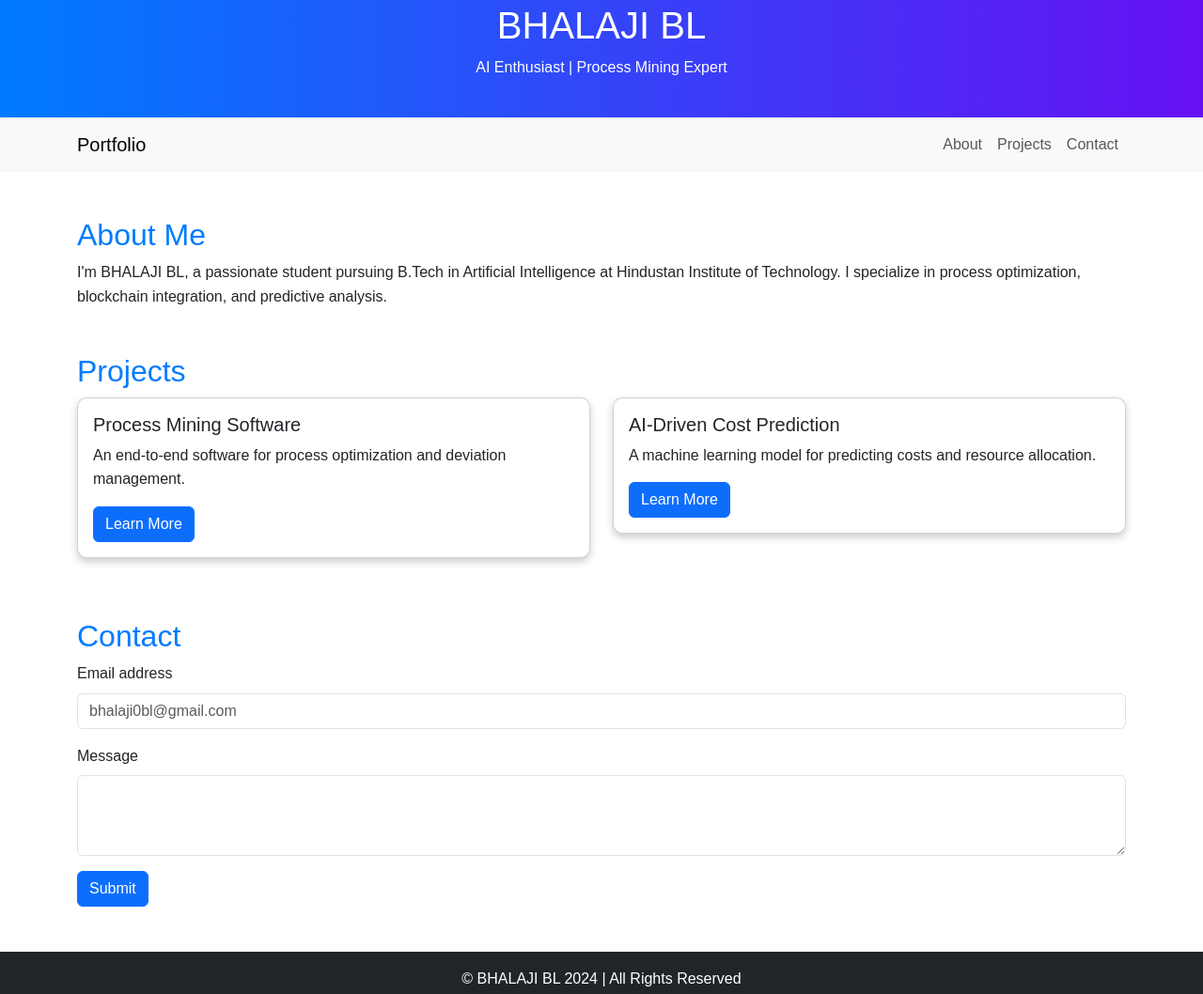
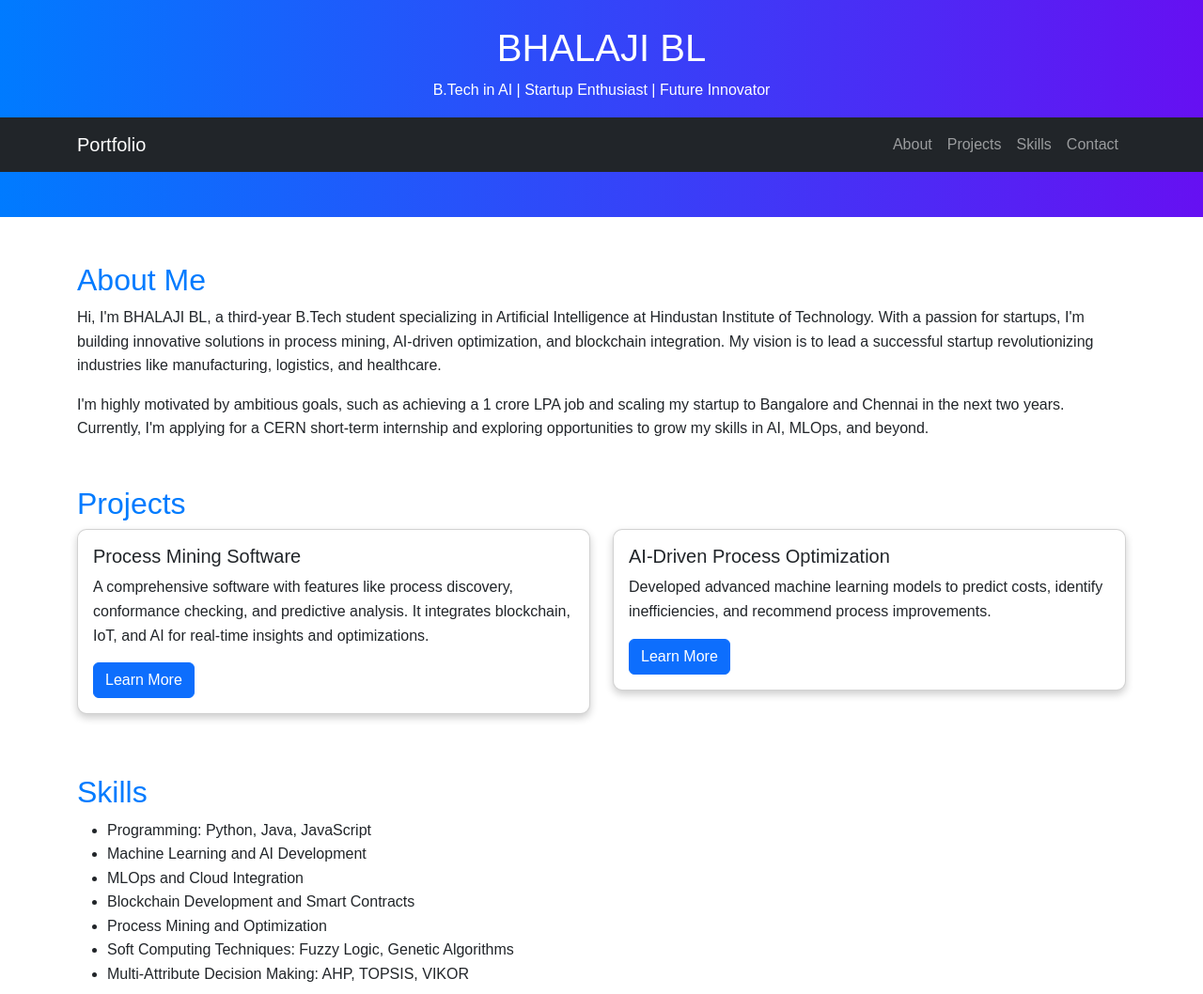
Before and after one commit to BhalajiBL/BHALAJI.github.io, a plain HTML site: page index.html in a window 1280 px wide. Shown: the part 21-1079 px from the top of the page at 94% size. Drawn offline with nearby package versions, Linux system fonts and the light colour scheme.

Commit message:
Initial commit

```diff
--- a/index.html
+++ b/index.html
@@ -3,18 +3,20 @@
 <head>
     <meta charset="UTF-8">
     <meta name="viewport" content="width=device-width, initial-scale=1.0">
-    <title>BHALAJI BL Portfolio</title>
+    <title>BHALAJI BL - Portfolio</title>
     <!-- Bootstrap CSS -->
     <link href="https://cdn.jsdelivr.net/npm/bootstrap@5.3.0-alpha1/dist/css/bootstrap.min.css" rel="stylesheet">
+    <!-- AOS CSS -->
+    <link href="https://unpkg.com/aos@next/dist/aos.css" rel="stylesheet">
+    <!-- Custom CSS -->
     <link rel="stylesheet" href="styles.css">
-
 </head>
 <body>
-    <header class="bg-dark text-white text-center py-4">
+    <!-- Header -->
+    <header class="bg-dark text-white text-center py-5">
         <h1>BHALAJI BL</h1>
-        <p>AI Enthusiast | Process Mining Expert </p>
-    </header>
-    <nav class="navbar navbar-expand-lg navbar-light bg-light">
+        <p>B.Tech in AI | Startup Enthusiast | Future Innovator</p>
+        <nav class="navbar navbar-expand-lg navbar-dark bg-dark">
             <div class="container">
                 <a class="navbar-brand" href="#">Portfolio</a>
                 <button class="navbar-toggler" type="button" data-bs-toggle="collapse" data-bs-target="#navbarNav">
@@ -24,23 +26,40 @@
                     <ul class="navbar-nav ms-auto">
                         <li class="nav-item"><a class="nav-link" href="#about">About</a></li>
                         <li class="nav-item"><a class="nav-link" href="#projects">Projects</a></li>
+                        <li class="nav-item"><a class="nav-link" href="#skills">Skills</a></li>
                         <li class="nav-item"><a class="nav-link" href="#contact">Contact</a></li>
                     </ul>
                 </div>
             </div>
         </nav>
-    <section id="about" class="container my-5">
+    </header>
+
+    <!-- About Section -->
+    <section id="about" class="container my-5" data-aos="fade-up">
         <h2>About Me</h2>
-        <p>I'm BHALAJI BL, a passionate student pursuing B.Tech in Artificial Intelligence at Hindustan Institute of Technology. I specialize in process optimization, blockchain integration, and predictive analysis.</p>
+        <p>
+            Hi, I'm BHALAJI BL, a third-year B.Tech student specializing in Artificial Intelligence at Hindustan Institute of Technology.
+            With a passion for startups, I'm building innovative solutions in process mining, AI-driven optimization, and blockchain integration.
+            My vision is to lead a successful startup revolutionizing industries like manufacturing, logistics, and healthcare.
+        </p>
+        <p>
+            I'm highly motivated by ambitious goals, such as achieving a 1 crore LPA job and scaling my startup to Bangalore and Chennai in the next two years.
+            Currently, I'm applying for a CERN short-term internship and exploring opportunities to grow my skills in AI, MLOps, and beyond.
+        </p>
     </section>
-    <section id="projects" class="container my-5">
+
+    <!-- Projects Section -->
+    <section id="projects" class="container my-5" data-aos="fade-up">
         <h2>Projects</h2>
         <div class="row">
             <div class="col-md-6">
                 <div class="card mb-3">
                     <div class="card-body">
                         <h5 class="card-title">Process Mining Software</h5>
-                        <p class="card-text">An end-to-end software for process optimization and deviation management.</p>
+                        <p class="card-text">
+                            A comprehensive software with features like process discovery, conformance checking, and predictive analysis.
+                            It integrates blockchain, IoT, and AI for real-time insights and optimizations.
+                        </p>
                         <a href="#" class="btn btn-primary">Learn More</a>
                     </div>
                 </div>
@@ -48,15 +67,33 @@
             <div class="col-md-6">
                 <div class="card mb-3">
                     <div class="card-body">
-                        <h5 class="card-title">AI-Driven Cost Prediction</h5>
-                        <p class="card-text">A machine learning model for predicting costs and resource allocation.</p>
+                        <h5 class="card-title">AI-Driven Process Optimization</h5>
+                        <p class="card-text">
+                            Developed advanced machine learning models to predict costs, identify inefficiencies, and recommend process improvements.
+                        </p>
                         <a href="#" class="btn btn-primary">Learn More</a>
                     </div>
                 </div>
             </div>
         </div>
     </section>
-    <section id="contact" class="container my-5">
+
+    <!-- Skills Section -->
+    <section id="skills" class="container my-5" data-aos="fade-up">
+        <h2>Skills</h2>
+        <ul>
+            <li>Programming: Python, Java, JavaScript</li>
+            <li>Machine Learning and AI Development</li>
+            <li>MLOps and Cloud Integration</li>
+            <li>Blockchain Development and Smart Contracts</li>
+            <li>Process Mining and Optimization</li>
+            <li>Soft Computing Techniques: Fuzzy Logic, Genetic Algorithms</li>
+            <li>Multi-Attribute Decision Making: AHP, TOPSIS, VIKOR</li>
+        </ul>
+    </section>
+
+    <!-- Contact Section -->
+    <section id="contact" class="container my-5" data-aos="fade-up">
         <h2>Contact</h2>
         <form>
             <div class="mb-3">
@@ -70,10 +107,18 @@
             <button type="submit" class="btn btn-primary">Submit</button>
         </form>
     </section>
+
+    <!-- Footer -->
     <footer class="bg-dark text-white text-center py-3">
         <p>© BHALAJI BL 2024 | All Rights Reserved</p>
     </footer>
+
     <!-- Bootstrap JS -->
     <script src="https://cdn.jsdelivr.net/npm/bootstrap@5.3.0-alpha1/dist/js/bootstrap.bundle.min.js"></script>
+    <!-- AOS JS -->
+    <script src="https://unpkg.com/aos@next/dist/aos.js"></script>
+    <script>
+        AOS.init();
+    </script>
 </body>
 </html>
```
Lines whose indentation alone changed are shown as unchanged.
